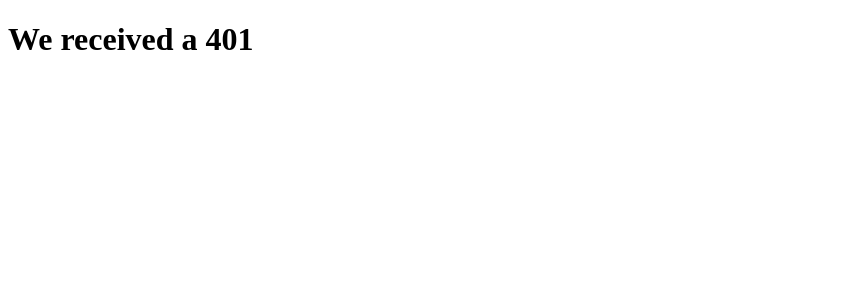
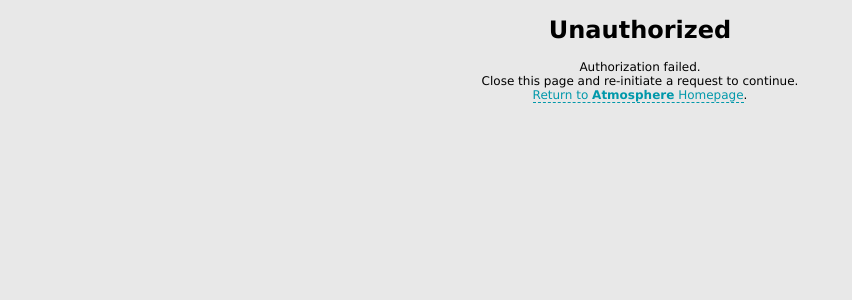
Before and after one commit to benlazarine/nginx_novnc_auth, a Flask app: page /auth/ in a window 1280 px wide. Shown: the top 300 px of the page, without its empty margins (0-852 px from the left). Run offline with Flask 2, Linux system fonts and the light colour scheme.

Commit message:
More boilerplate in the template

```diff
--- a/templates/error_page.html
+++ b/templates/error_page.html
@@ -1,7 +1,70 @@
 <!doctype html>
-<title>Hello Error Page</title>
-{% if error_code %}
-  <h1>We received a {{error_code}} </h1>
-{% else %}
-  <h1>No errors found</h1>
-{% endif %}
+<html>
+  <head>
+    <meta http-equiv="Content-Type" content="text/html; charset=UTF-8">
+    <title>
+    Atmosphere
+    </title>
+    <style type="text/css">
+     body {
+     background-color: #e8e8e8;
+     background-repeat: repeat-x;
+     text-align: center;
+     font-family: Verdana, sans-serif;
+     font-size: 12px;
+     }
+
+     #wrapper {
+     position: absolute;
+     overflow: visible;
+     display: block;
+     width: 100%;
+     left: 0px;
+     top: 0px;
+     }
+
+     a:link, a:visited {
+     color:#0098aa;
+     text-decoration:none;
+     border: 0px;
+     border-bottom:1px;
+     border-style:dashed;
+     }
+     a:active, a:hover {
+     color:#0098aa;
+     text-decoration:none;
+     border-bottom:1px;
+     border-style:solid;
+     }
+    </style>
+</head>
+<body>
+  <div id="wrapper">
+  {% if not error_code or error_code == 404 %}
+  <div class="center">
+    <h1>Page Not Found</h1>
+  </div>
+
+  <div>
+    The page you are trying to access does <strong>not</strong> exist.
+    <br> It may have been moved or deleted.
+    <br>
+    <br>
+    <a id="atmo_home" href="/">Return to <strong>Atmosphere</strong> Homepage</a>.
+  </div>
+  {% elif error_code == 401 %}
+  <div class="center">
+    <h1>Unauthorized</h1>
+  </div>
+
+  <div>
+    Authorization failed.
+    <br>
+    Close this page and re-initiate a request to continue.
+    <br>
+    <a id="atmo_home" href="/">Return to <strong>Atmosphere</strong> Homepage</a>.
+  </div>
+  {% endif %}
+  </div>
+</body>
+</html>
```
